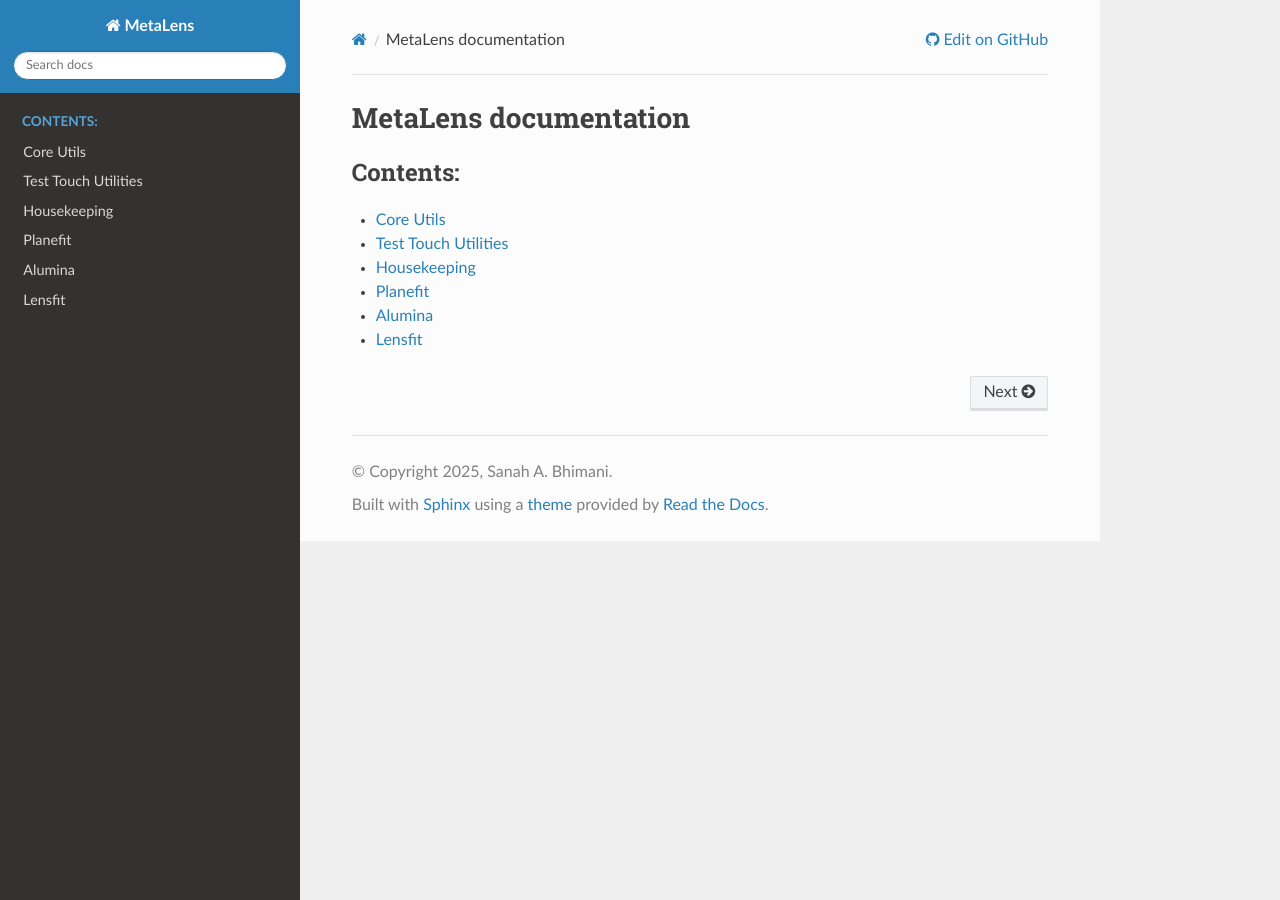
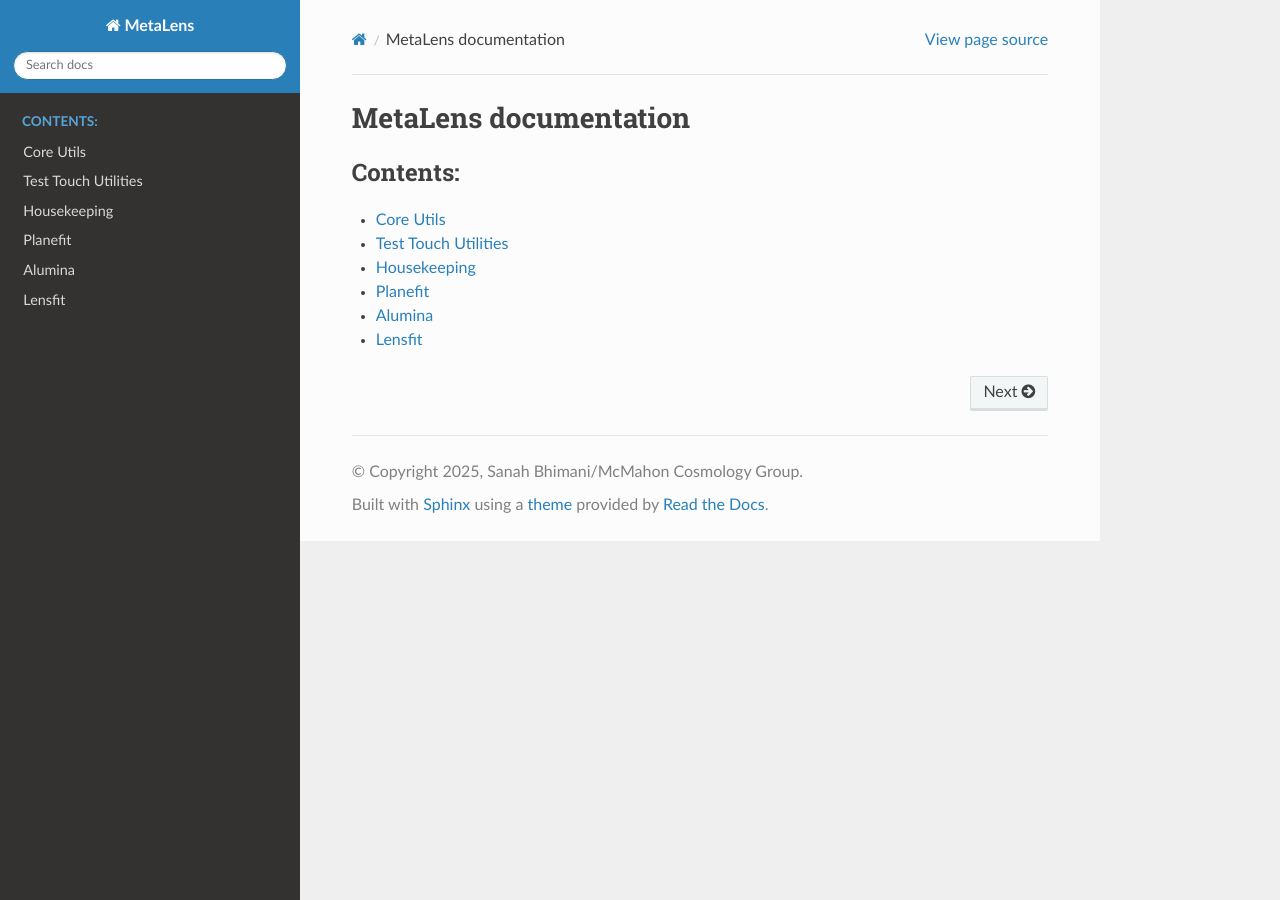
Before and after one commit to sanahabhimani/metalens, a Sphinx documentation site: the page built from docs/source/index.rst, in a window 1280 px wide. Built offline with Sphinx 7.4.7 and the Read the Docs theme 3.1.0, drawn with Linux system fonts in a browser that asks for light colours.

Commit message:
update conf.py to not display github edit

```diff
--- a/docs/source/conf.py
+++ b/docs/source/conf.py
@@ -14,8 +14,8 @@
 # https://www.sphinx-doc.org/en/master/usage/configuration.html#project-information
 
 project = 'MetaLens'
-copyright = '2025, Sanah A. Bhimani'
-author = 'Sanah A. Bhimani'
+copyright = '2025, Sanah Bhimani/McMahon Cosmology Group'
+author = 'Sanah Bhimani'
 release = '0.1'
 
 # -- General configuration ---------------------------------------------------
@@ -48,7 +48,7 @@
 html_static_path = ['_static']
 
 html_context = {
-    "display_github": True,
+    "display_github": False,
     "github_user": "sanahabhimani",
     "github_repo": "metalens",
     "github_version": "main",
```
